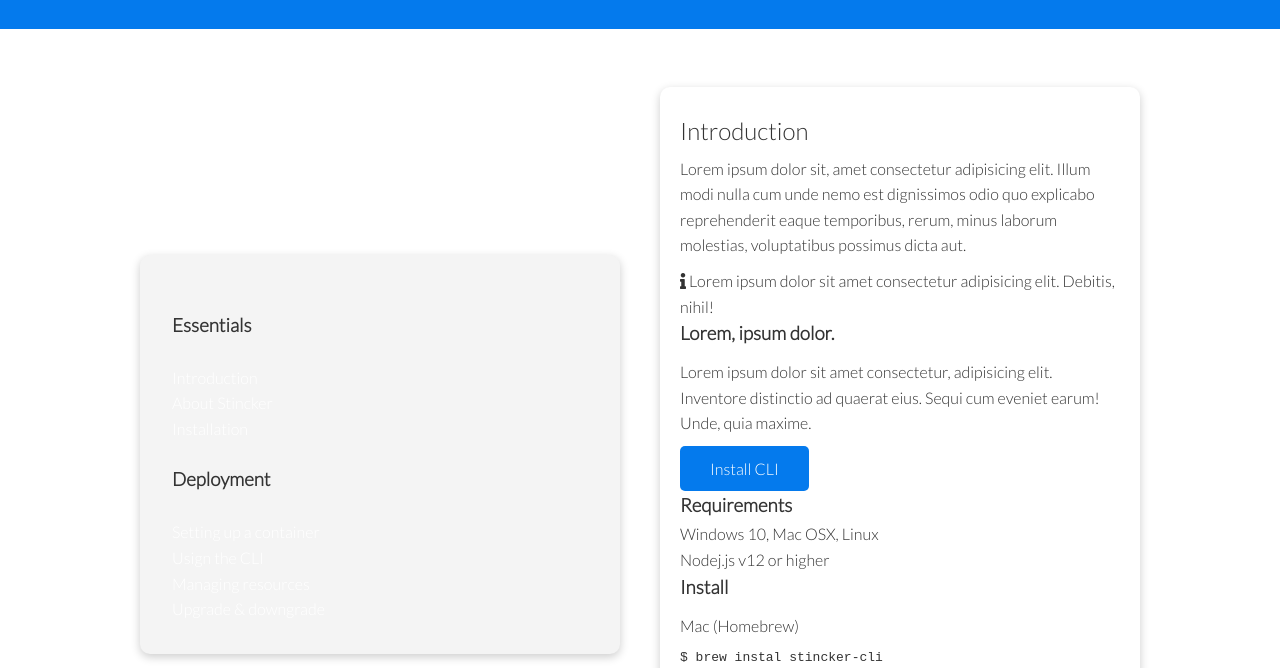
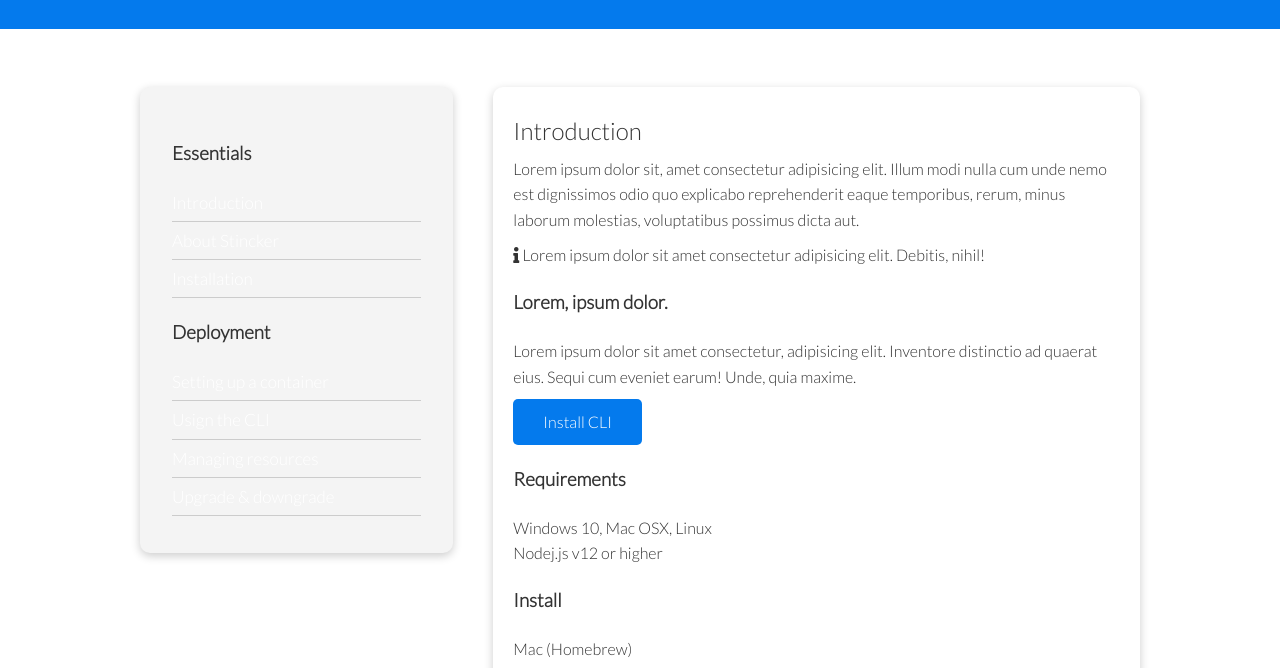
Before and after one commit to Enzo-cam/stincker, a plain HTML site: page docs.html in a window 1280 px wide. Shown: the part 244-912 px from the top of the page. Drawn offline with Linux system fonts and the light colour scheme.

Commit message:
Stylized document section

```diff
--- a/css/style.css
+++ b/css/style.css
@@ -6,7 +6,8 @@
     --secondary-color: #1c3fa8;
     --dark-color: #002240;
     --light-color: #f4f4f4;
-
+    --success-color: #5cb85c;
+    --error-color: #d9534f;
 
 }
 
@@ -43,6 +44,12 @@ p {
 
 img {
     width: 100%; /*Que ocupe todo el ancho del container en el que este dentro*/
+}
+
+code, pre {
+    background-color: #333;
+    color: white;
+    padding: 10px;
 }
 /*Nav Bar*/
 .nav-bar {
@@ -191,7 +198,8 @@ img {
 }
 
 /*Features*/
-.features-head img {
+.features-head img,
+.docs-head img {
     width: 200px;
     justify-self: flex-end;
 }
@@ -214,6 +222,27 @@ img {
 }
 .features-main .grid > *:nth-child(2) { /*Se dirige al SEGUNDO hijo*/
     grid-column: 1 / span 2;
+}
+
+/*Docs*/
+.docs-main h3{
+    margin: 20px 0;
+}
+
+.docs-main .grid {
+    grid-template-columns: 1fr 2fr;
+    align-items: flex-start;
+}
+
+.docs-main nav li {
+    font-size: 17px;
+    padding-bottom: 5px;
+    margin-bottom: 5px;
+    border-bottom: 1px solid #ccc;
+}
+
+.docs-main a:hover {
+    font-weight: bold;
 }
 /*Footer*/
 .footer .social a{
```
